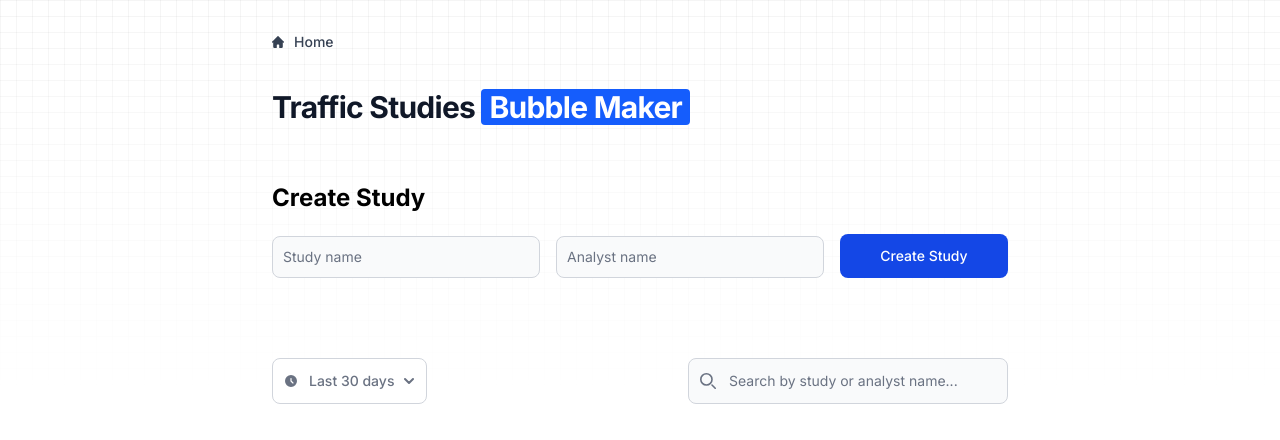
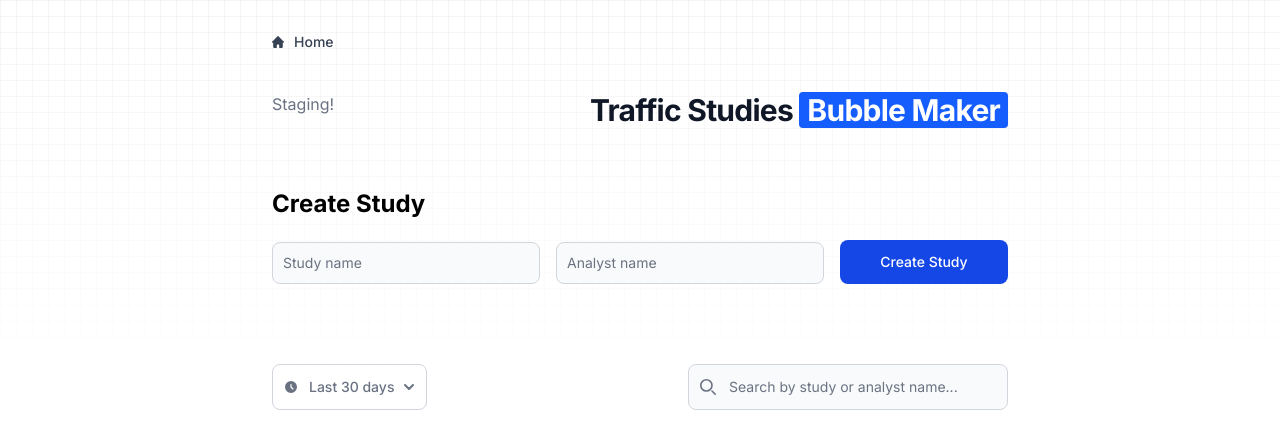
Before and after one commit to isoclas/trafficstudyapp, a Flask app: page / in a window 1280 px wide. Shown: the top 440 px of the page. Run offline with Flask 3, Linux system fonts and the light colour scheme; parts of the project's set-up code (start-up, migrations or seed data) failed here and were passed over; some libraries are stand-ins or nearby versions.

Commit message:
staging test

```diff
--- a/templates/base.html
+++ b/templates/base.html
@@ -57,7 +57,9 @@
         {% block header %}
             <div class="flex flex-col sm:flex-row sm:justify-between sm:items-center gap-4 mb-15">
                 {% block page_title %}
+                <p class="mb-3 text-gray-500 dark:text-gray-400">Staging!</p>
                 <h1 class="font-extrabold leading-none tracking-tight text-gray-900 text-3xl dark:text-white">Traffic Studies <mark class="px-2 text-white bg-blue-600 rounded-sm dark:bg-blue-500">Bubble Maker</mark></h1>
+
                 {% endblock %}
 
 
```
